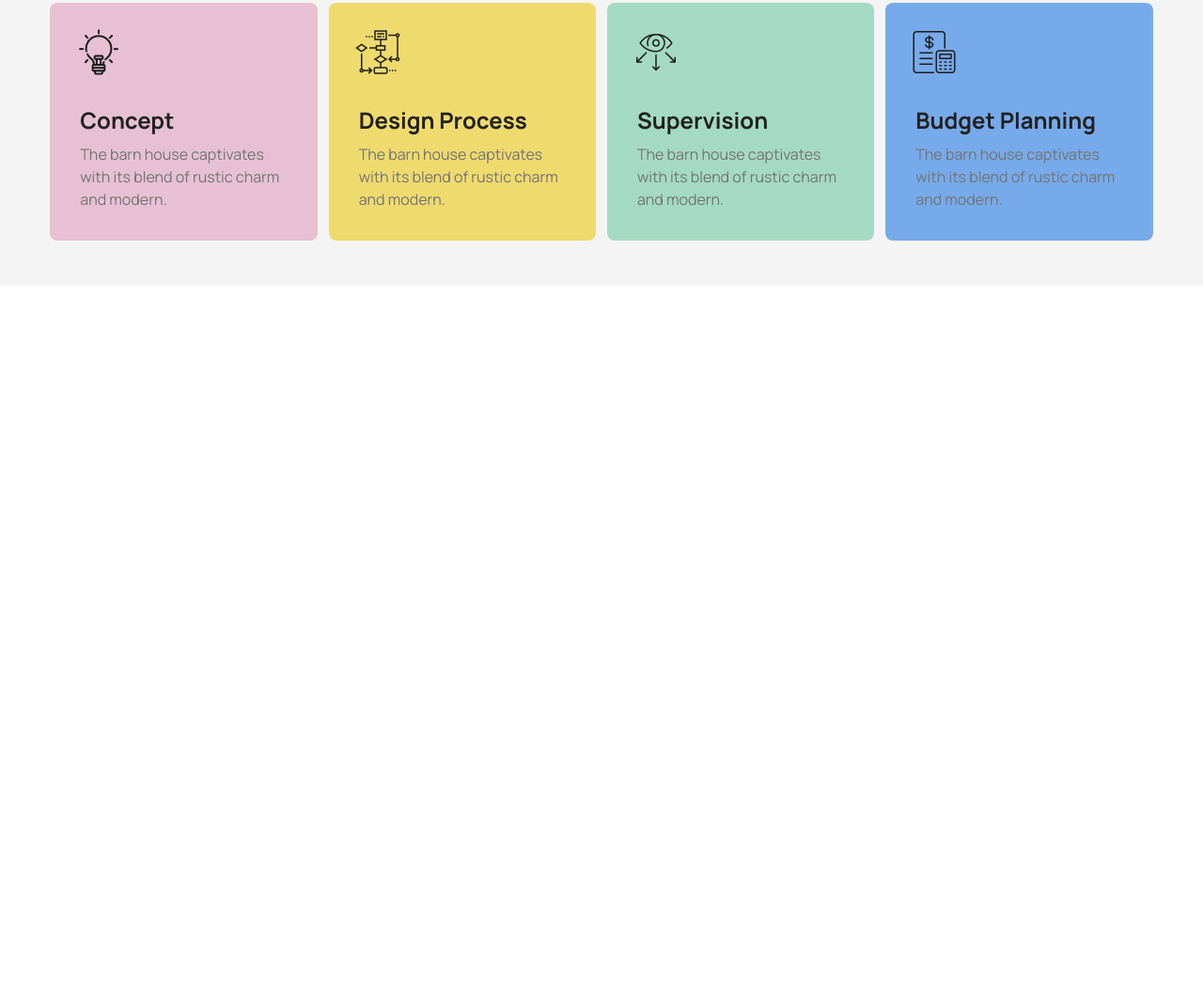
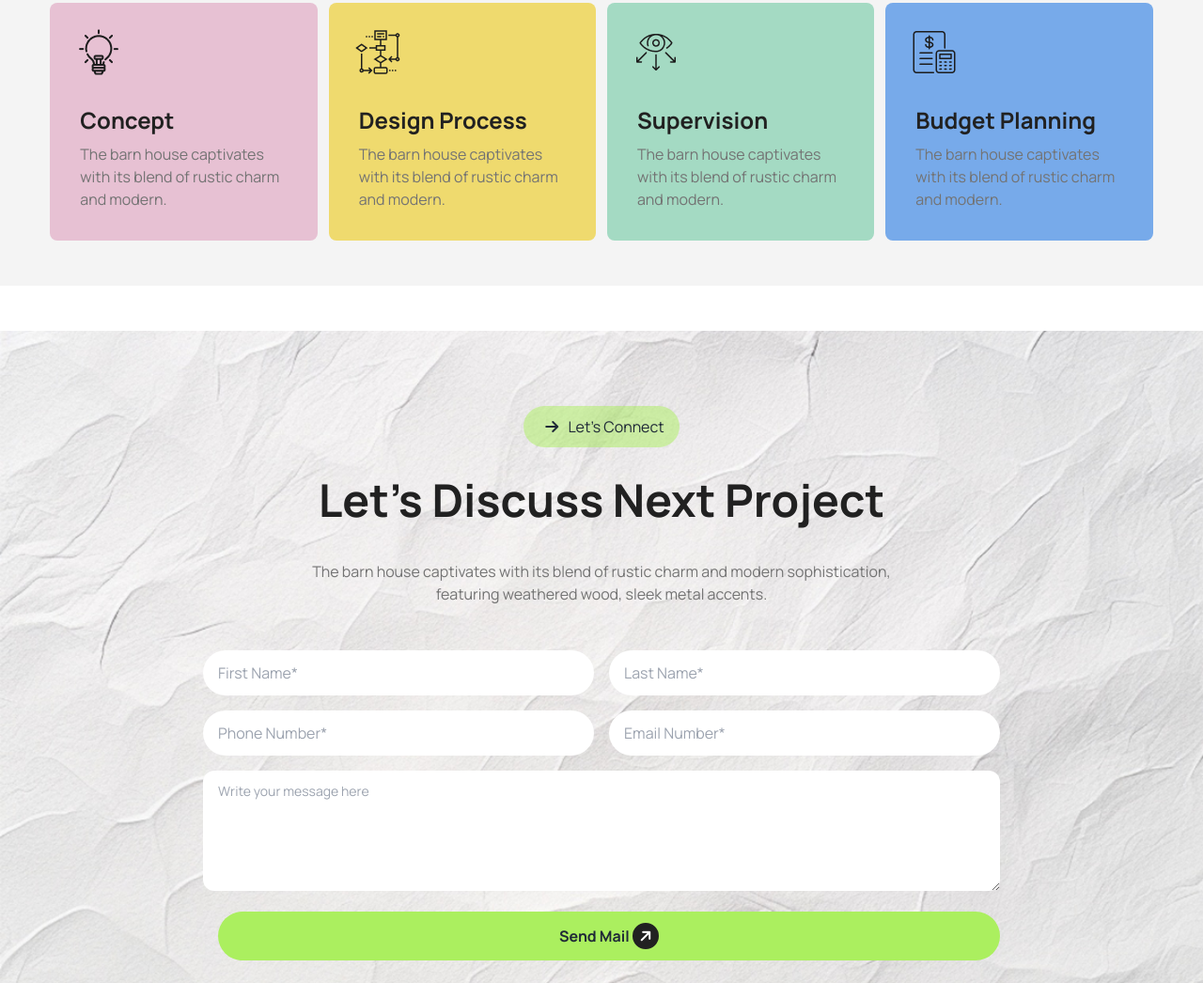
Before and after one commit to sakib236160/Assingment-03-Daisy-Ui-Tailwind, a plain HTML site: page index.html in a window 1280 px wide. Shown: the part 1771-2817 px from the top of the page at 94% size. Before the commit the page ends 2075 px from the top, so only its background shows below. Drawn offline with nearby package versions, Linux system fonts and the light colour scheme.

Commit message:
Let’s Discuss Next Project section done

```diff
--- a/index.html
+++ b/index.html
@@ -28,10 +28,9 @@
               fontFamily:{
                 Manrope:'Manrope',
               },
-            //   backgroundImage:{
-            //     leaf1:"url('./images/leaf01.png')",
-            //     call_to_action:"url('./images/call.jpg')",
-            //   },
+              backgroundImage:{
+                custom_image: "url('./assets/bg.jpg')",
+              },
             },
           },
         }
@@ -215,7 +214,42 @@
                 </div>
             </div>
             <!--------------------- Our works process section end  -------------------------------->
-            </section>
+        </section>
+
+        <section class="bg-custom_image bg-cover bg-center  w-full">
+            <!--------------------- Let’s Discuss Next Project section start  -------------------------------->
+            <div class="w-11/12 mx-auto mt-12">
+                <div class="text-center">
+                    <button class="bg-accent rounded-full py-2 px-4 mt-20 mb-8">
+                        <i class="fa-solid fa-arrow-right  w-7 h-7 inline-flex rounded-full justify-center items-center"></i>
+                        <a>Let’s Connect</a>
+                    </button>
+                    <h2 class=" max-w-3xl mx-auto text-5xl font-bold mb-4 text-secondary">Let’s Discuss Next Project</h2>
+                    <p class="py-6 max-w-2xl mx-auto text-neutral">
+                         The barn house captivates with its blend of rustic charm and modern sophistication, featuring weathered wood, sleek metal accents.
+                    </p>
+                   <div class="text-center">
+                    <form class=" p-6 rounded-lg max-w-4xl mx-auto space-y-4">
+                        <div class="gap-4 grid grid-cols-1  lg:grid-cols-2">
+                            <input type="text" placeholder="First Name*" class="input border-none rounded-full w-full" />
+                            <input type="text" placeholder="Last Name*" class="input border-none rounded-full w-full" />
+                        </div>
+                        <div class="gap-4 grid grid-cols-1  lg:grid-cols-2">
+                            <input type="text" placeholder="Phone Number*" class="input border-none rounded-full w-full" />
+                            <input type="email" placeholder="Email Number*" class="input border-none rounded-full w-full" />
+                        </div>
+                        <textarea placeholder="Write your message here" class="textarea border-none rounded-xl w-full h-32"></textarea>
+                        <div class="bg-primary rounded-full ml-4 py-3 px-3">
+                            <a class="font-bold">Send Mail</a>
+                            <i class="fa-solid fa-arrow-right  w-7 h-7 bg-secondary text-white inline-flex rounded-full justify-center items-center -rotate-45 "></i>
+                        </div>
+                    </form>
+                   </div>
+                </div>
+            </div>
+         </div>
+            <!--------------------- Let’s Discuss Next Project section end  -------------------------------->
+        </section>
     </main>
 </body>
 </html>
```
